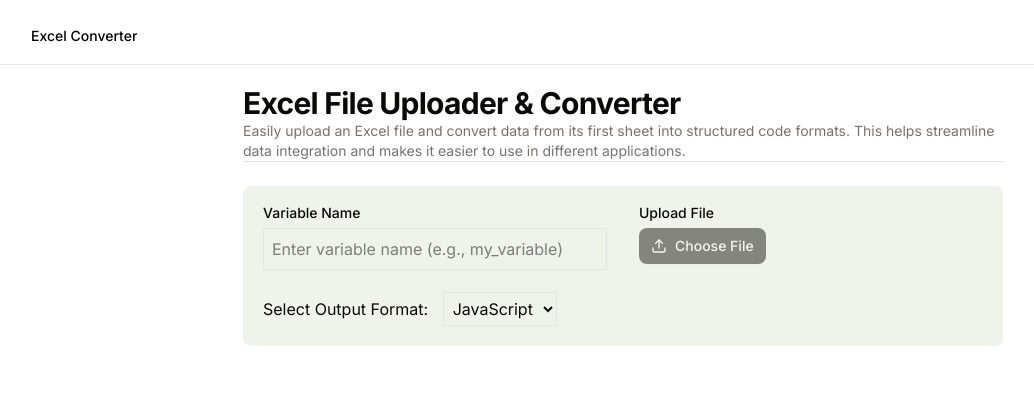
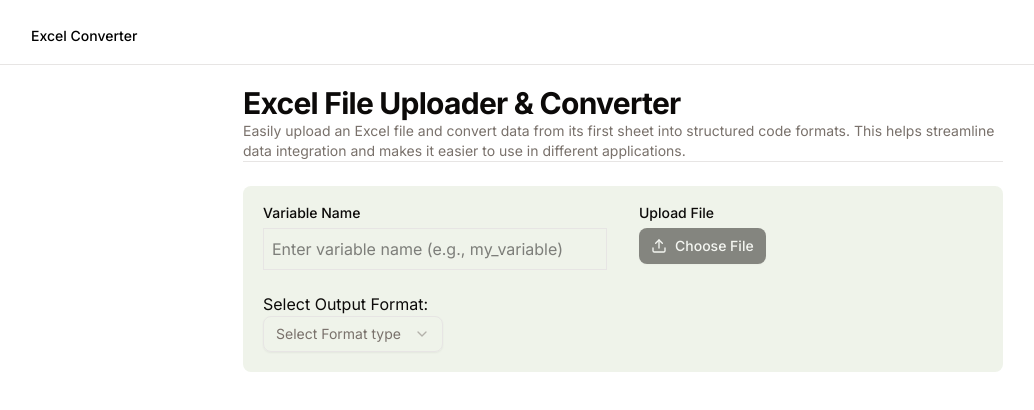
Before and after one commit to kabirfaisal1/xlxconvertcompare, a Next.js app: page /excelConverter in a window 1280 px wide. Shown: the top 410 px of the page, without its empty margins (17-1051 px from the left). Built offline with nearby package versions, Linux system fonts and the light colour scheme.

Commit message:
all is good

```diff
--- a/app/(dashboard)/(routes)/excelConverter/page.jsx
+++ b/app/(dashboard)/(routes)/excelConverter/page.jsx
@@ -1,12 +1,14 @@
 "use client";
-
+// Importing Global necessary components and libraries
 import { useState, useEffect, useRef, useCallback } from "react";
 import * as XLSX from "xlsx";
 import { useForm } from "react-hook-form";
+import { Upload, Copy } from 'lucide-react';
+
+// Importing local necessary components and libraries
 import { Button } from "@/components/ui/button";
 import { Separator } from "@/components/ui/separator";
 import { ToastContainer, toast } from "react-toastify";
-import { Upload, Copy } from 'lucide-react';
 import Heading from "@/components/ui/heading";
 
 import
@@ -18,11 +20,22 @@
   FormMessage,
 } from "@/components/ui/form";
 
+import
+{
+  Select,
+  SelectContent,
+  SelectItem,
+  SelectTrigger,
+  SelectValue,
+} from "@/components/ui/select";
+
+
 export default function ExcelConverter ()
 {
+
   // Initialize state with default values for the application
   const [state, setState] = useState( {
-    format: "js", // Default output format is JavaScript
+    format: "", // Initially empty, so user must select a format
     variableName: "", // Input field starts empty
     selectedFile: null, // No file selected initially
     headers: [], // Headers extracted from the Excel file
@@ -287,7 +300,7 @@
                 <Button
                   type="button"
                   onClick={() => fileInputRef.current?.click()}
-                  disabled={!state.variableName.trim() || !!state.variableError}
+                  disabled={!state.variableName.trim() || !!state.variableError || !state.format}
                   data-testid="upload-button"
                 >
                   <Upload /> {state.selectedFile ? `Selected: ${ state.selectedFile }` : "Choose File"}
@@ -307,20 +320,23 @@
         {/* Format Selection */}
         <div style={{ marginTop: "20px" }}>
           <label>Select Output Format: </label>
-          <select
+          <Select
             data-testid="format-select"
             className="border p-2"
             name="format"
-            value={state.format}
-            onChange={( e ) => setState( ( prev ) => ( { ...prev, format: e.target.value } ) )}
-            style={{ marginLeft: "10px", padding: "5px" }}
+            onValueChange={( value ) => setState( ( prev ) => ( { ...prev, format: value } ) )}
           >
-            <option value="json">JSON</option>
-            <option value="js">JavaScript</option>
-            <option value="typescript">TypeScript</option>
-            <option value="csharp">C#</option>
-            <option value="python">Python</option>
-          </select>
+            <SelectTrigger className="w-[180px]">
+              <SelectValue placeholder="Select Format type" />
+            </SelectTrigger>
+            <SelectContent>
+              <SelectItem value="json">JSON</SelectItem>
+              <SelectItem value="js">JavaScript</SelectItem>
+              <SelectItem value="typescript">TypeScript</SelectItem>
+              <SelectItem value="csharp">C#</SelectItem>
+              <SelectItem value="python">Python</SelectItem>
+            </SelectContent>
+          </Select>
         </div>
       </div>
 
--- /dev/null
+++ b/components/ui/select.jsx
@@ -0,0 +1,166 @@
+"use client"
+
+import * as React from "react"
+import * as SelectPrimitive from "@radix-ui/react-select"
+import { CheckIcon, ChevronDownIcon, ChevronUpIcon } from "lucide-react"
+
+import { cn } from "@/lib/utils"
+
+function Select({
+  ...props
+}) {
+  return <SelectPrimitive.Root data-slot="select" {...props} />;
+}
+
+function SelectGroup({
+  ...props
+}) {
+  return <SelectPrimitive.Group data-slot="select-group" {...props} />;
+}
+
+function SelectValue({
+  ...props
+}) {
+  return <SelectPrimitive.Value data-slot="select-value" {...props} />;
+}
+
+function SelectTrigger({
+  className,
+  size = "default",
+  children,
+  ...props
+}) {
+  return (
+    (<SelectPrimitive.Trigger
+      data-slot="select-trigger"
+      data-size={size}
+      className={cn(
+        "border-input data-[placeholder]:text-muted-foreground [&_svg:not([class*='text-'])]:text-muted-foreground focus-visible:border-ring focus-visible:ring-ring/50 aria-invalid:ring-destructive/20 dark:aria-invalid:ring-destructive/40 aria-invalid:border-destructive dark:bg-input/30 dark:hover:bg-input/50 flex w-fit items-center justify-between gap-2 rounded-md border bg-transparent px-3 py-2 text-sm whitespace-nowrap shadow-xs transition-[color,box-shadow] outline-none focus-visible:ring-[3px] disabled:cursor-not-allowed disabled:opacity-50 data-[size=default]:h-9 data-[size=sm]:h-8 *:data-[slot=select-value]:line-clamp-1 *:data-[slot=select-value]:flex *:data-[slot=select-value]:items-center *:data-[slot=select-value]:gap-2 [&_svg]:pointer-events-none [&_svg]:shrink-0 [&_svg:not([class*='size-'])]:size-4",
+        className
+      )}
+      {...props}>
+      {children}
+      <SelectPrimitive.Icon asChild>
+        <ChevronDownIcon className="size-4 opacity-50" />
+      </SelectPrimitive.Icon>
+    </SelectPrimitive.Trigger>)
+  );
+}
+
+function SelectContent({
+  className,
+  children,
+  position = "popper",
+  ...props
+}) {
+  return (
+    (<SelectPrimitive.Portal>
+      <SelectPrimitive.Content
+        data-slot="select-content"
+        className={cn(
+          "bg-popover text-popover-foreground data-[state=open]:animate-in data-[state=closed]:animate-out data-[state=closed]:fade-out-0 data-[state=open]:fade-in-0 data-[state=closed]:zoom-out-95 data-[state=open]:zoom-in-95 data-[side=bottom]:slide-in-from-top-2 data-[side=left]:slide-in-from-right-2 data-[side=right]:slide-in-from-left-2 data-[side=top]:slide-in-from-bottom-2 relative z-50 max-h-(--radix-select-content-available-height) min-w-[8rem] overflow-x-hidden overflow-y-auto rounded-md border shadow-md",
+          position === "popper" &&
+            "data-[side=bottom]:translate-y-1 data-[side=left]:-translate-x-1 data-[side=right]:translate-x-1 data-[side=top]:-translate-y-1",
+          className
+        )}
+        position={position}
+        {...props}>
+        <SelectScrollUpButton />
+        <SelectPrimitive.Viewport
+          className={cn("p-1", position === "popper" &&
+            "h-[var(--radix-select-trigger-height)] w-full min-w-[var(--radix-select-trigger-width)] scroll-my-1")}>
+          {children}
+        </SelectPrimitive.Viewport>
+        <SelectScrollDownButton />
+      </SelectPrimitive.Content>
+    </SelectPrimitive.Portal>)
+  );
+}
+
+function SelectLabel({
+  className,
+  ...props
+}) {
+  return (
+    (<SelectPrimitive.Label
+      data-slot="select-label"
+      className={cn("px-2 py-1.5 text-sm font-medium", className)}
+      {...props} />)
+  );
+}
+
+function SelectItem({
+  className,
+  children,
+  ...props
+}) {
+  return (
+    (<SelectPrimitive.Item
+      data-slot="select-item"
+      className={cn(
+        "focus:bg-accent focus:text-accent-foreground [&_svg:not([class*='text-'])]:text-muted-foreground relative flex w-full cursor-default items-center gap-2 rounded-sm py-1.5 pr-8 pl-2 text-sm outline-hidden select-none data-[disabled]:pointer-events-none data-[disabled]:opacity-50 [&_svg]:pointer-events-none [&_svg]:shrink-0 [&_svg:not([class*='size-'])]:size-4 *:[span]:last:flex *:[span]:last:items-center *:[span]:last:gap-2",
+        className
+      )}
+      {...props}>
+      <span className="absolute right-2 flex size-3.5 items-center justify-center">
+        <SelectPrimitive.ItemIndicator>
+          <CheckIcon className="size-4" />
+        </SelectPrimitive.ItemIndicator>
+      </span>
+      <SelectPrimitive.ItemText>{children}</SelectPrimitive.ItemText>
+    </SelectPrimitive.Item>)
+  );
+}
+
+function SelectSeparator({
+  className,
+  ...props
+}) {
+  return (
+    (<SelectPrimitive.Separator
+      data-slot="select-separator"
+      className={cn("bg-border pointer-events-none -mx-1 my-1 h-px", className)}
+      {...props} />)
+  );
+}
+
+function SelectScrollUpButton({
+  className,
+  ...props
+}) {
+  return (
+    (<SelectPrimitive.ScrollUpButton
+      data-slot="select-scroll-up-button"
+      className={cn("flex cursor-default items-center justify-center py-1", className)}
+      {...props}>
+      <ChevronUpIcon className="size-4" />
+    </SelectPrimitive.ScrollUpButton>)
+  );
+}
+
+function SelectScrollDownButton({
+  className,
+  ...props
+}) {
+  return (
+    (<SelectPrimitive.ScrollDownButton
+      data-slot="select-scroll-down-button"
+      className={cn("flex cursor-default items-center justify-center py-1", className)}
+      {...props}>
+      <ChevronDownIcon className="size-4" />
+    </SelectPrimitive.ScrollDownButton>)
+  );
+}
+
+export {
+  Select,
+  SelectContent,
+  SelectGroup,
+  SelectItem,
+  SelectLabel,
+  SelectScrollDownButton,
+  SelectScrollUpButton,
+  SelectSeparator,
+  SelectTrigger,
+  SelectValue,
+}
--- a/package.json
+++ b/package.json
@@ -11,6 +11,7 @@
   "dependencies": {
     "@radix-ui/react-label": "^2.1.2",
     "@radix-ui/react-navigation-menu": "^1.2.5",
+    "@radix-ui/react-select": "^2.1.6",
     "@radix-ui/react-separator": "^1.1.2",
     "@radix-ui/react-slot": "^1.1.2",
     "class-variance-authority": "^0.7.1",
```
Also changed, not shown: 1 other file (tests, documents, lock files or other folders).
